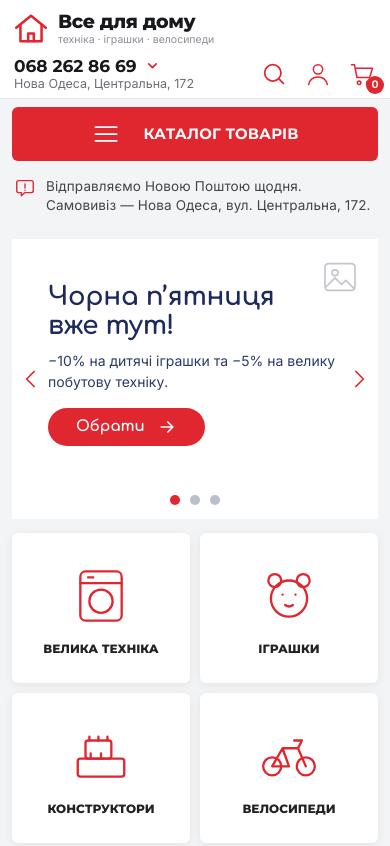
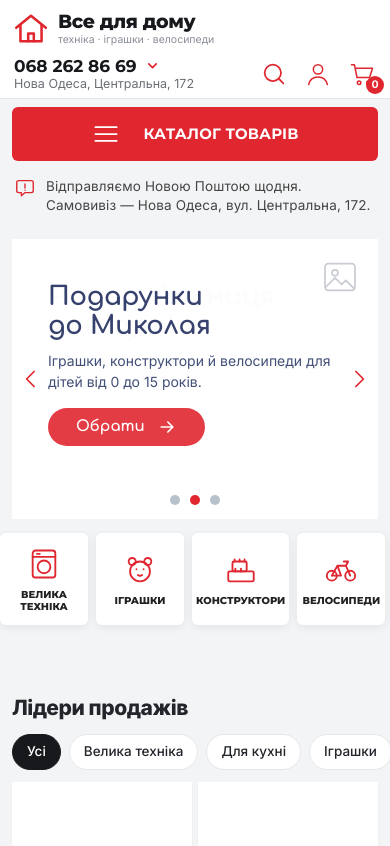
Before and after one commit to arikpromax/vsedjadomy, a plain HTML site: page index.html in a window 390 px wide. Shown: the top 846 px of the page. Drawn offline with Linux system fonts and the light colour scheme.

Commit message:
Плитки категорій: менші, в рівень з каталогом, 9 шт, гортаються вбік
Co-Authored-By: Claude Opus 5.5 <noreply@anthropic.com>

```diff
--- a/index.html
+++ b/index.html
@@ -54,6 +54,7 @@
     <symbol id="i-gift" viewBox="0 0 24 24"><path d="M4.5 11h15v9h-15zM3.5 7.5h17V11h-17zM12 7.5V20M12 7.5C11 4.5 7.5 4 7.5 6s3 1.5 4.5 1.5zM12 7.5c1-3 4.5-3.5 4.5-1.5s-3 1.5-4.5 1.5z"/></symbol>
     <symbol id="i-info" viewBox="0 0 24 24"><path d="M5 4h14a2 2 0 0 1 2 2v9a2 2 0 0 1-2 2h-7l-4 3.5V17H5a2 2 0 0 1-2-2V6a2 2 0 0 1 2-2z"/><path d="M12 7.5v4.5M12 14.5h.01"/></symbol>
     <symbol id="i-tag" viewBox="0 0 24 24"><path d="M3.5 12.5l8-8h8v8l-8 8z"/><circle cx="15.5" cy="8.5" r="1.4"/></symbol>
+    <symbol id="i-rug" viewBox="0 0 24 24"><rect x="4.5" y="5" width="15" height="14" rx="1"/><rect x="8" y="8.5" width="8" height="7" rx=".5"/><path d="M7 5V3M10 5V3M13 5V3M16 5V3M7 21v-2M10 21v-2M13 21v-2M16 21v-2"/></symbol>
   </defs>
 </svg>
 
@@ -114,13 +115,20 @@
       <button class="banner__arr banner__arr--r" data-dir="1" aria-label="Далі"><svg class="ic"><use href="#i-right"/></svg></button>
       <div class="banner__dots"><i class="on"></i><i></i><i></i></div>
     </div>
+    <div class="tiles-wrap">
+      <button class="tiles__arr tiles__arr--l" data-dir="-1" aria-label="Назад"><svg class="ic"><use href="#i-left"/></svg></button>
       <div class="tiles">
         <a class="tile" href="#"><span class="tile__ic"><svg class="ic"><use href="#i-washer"/></svg></span><b>Велика техніка</b></a>
         <a class="tile" href="#"><span class="tile__ic"><svg class="ic"><use href="#i-bear"/></svg></span><b>Іграшки</b></a>
         <a class="tile" href="#"><span class="tile__ic"><svg class="ic"><use href="#i-blocks"/></svg></span><b>Конструктори</b></a>
         <a class="tile" href="#"><span class="tile__ic"><svg class="ic"><use href="#i-bike"/></svg></span><b>Велосипеди</b></a>
         <a class="tile" href="#"><span class="tile__ic"><svg class="ic"><use href="#i-pram"/></svg></span><b>Коляски</b></a>
-      <a class="tile tile--m" href="#"><span class="tile__ic"><svg class="ic"><use href="#i-kettle"/></svg></span><b>Техніка для кухні</b></a>
+        <a class="tile" href="#"><span class="tile__ic"><svg class="ic"><use href="#i-kettle"/></svg></span><b>Техніка для кухні</b></a>
+        <a class="tile" href="#"><span class="tile__ic"><svg class="ic"><use href="#i-tv"/></svg></span><b>Телевізори</b></a>
+        <a class="tile" href="#"><span class="tile__ic"><svg class="ic"><use href="#i-rug"/></svg></span><b>Килими</b></a>
+        <a class="tile" href="#"><span class="tile__ic"><svg class="ic"><use href="#i-roll"/></svg></span><b>Шпалери</b></a>
+      </div>
+      <button class="tiles__arr tiles__arr--r" data-dir="1" aria-label="Далі"><svg class="ic"><use href="#i-right"/></svg></button>
     </div>
   </div>
 </section>
--- a/script.js
+++ b/script.js
@@ -186,3 +186,21 @@ document.querySelectorAll('.grid[data-list]').forEach(function (grid) {
     if (s) s.parentNode.querySelectorAll('span').forEach(function (x) { x.classList.toggle('on', x === s); });
   });
 })();
+
+// category tiles: arrows scroll the row sideways
+(function () {
+  var wrap = document.querySelector('.tiles-wrap');
+  if (!wrap) return;
+  var row = wrap.querySelector('.tiles');
+  var l = wrap.querySelector('.tiles__arr--l'), r = wrap.querySelector('.tiles__arr--r');
+  function upd() {
+    l.disabled = row.scrollLeft < 4;
+    r.disabled = row.scrollLeft + row.clientWidth >= row.scrollWidth - 4;
+  }
+  [l, r].forEach(function (b) {
+    b.addEventListener('click', function () { row.scrollBy({ left: Number(b.dataset.dir) * row.clientWidth * 0.8, behavior: 'smooth' }); });
+  });
+  row.addEventListener('scroll', upd, { passive: true });
+  window.addEventListener('resize', upd);
+  upd();
+})();
--- a/style.css
+++ b/style.css
@@ -512,3 +512,37 @@ ul{list-style:none}
   .tile b{font-size:12px}
 }
 @media (max-width:760px){.ph--banner span{display:none}}
+
+/* ===== category tiles: one side-scrolling row, level with the catalog bottom ===== */
+.first{align-items:stretch}
+.first__main{min-height:0}
+.tiles-wrap{position:relative;flex:1 1 auto;min-height:132px;display:flex}
+.tiles-wrap .tiles{display:flex;gap:12px;flex:1;min-width:0;overflow-x:auto;scroll-snap-type:x mandatory;scroll-behavior:smooth;scrollbar-width:none;padding:0;margin:0}
+.tiles-wrap .tiles::-webkit-scrollbar{display:none}
+.tiles-wrap .tile{flex:0 0 calc((100% - 60px) / 6);height:auto;min-height:132px;gap:10px;padding:12px 8px;scroll-snap-align:start}
+.tiles-wrap .tile__ic{width:60px;height:60px}
+.tiles-wrap .tile__ic .ic{width:52px;height:52px;stroke-width:1.1}
+.tiles-wrap .tile b{font-size:12.5px;line-height:1.2}
+.tiles__arr{position:absolute;top:50%;transform:translateY(-50%);z-index:2;width:34px;height:34px;border-radius:50%;background:#fff;color:var(--accent);display:grid;place-items:center;box-shadow:0 2px 10px rgba(0,0,0,.15);transition:opacity .2s}
+.tiles__arr .ic{width:20px;height:20px;stroke-width:2.2}
+.tiles__arr--l{left:-12px}.tiles__arr--r{right:-12px}
+.tiles__arr[disabled]{opacity:0;pointer-events:none}
+@media (max-width:1200px){
+  .tiles-wrap .tile{flex-basis:calc((100% - 48px) / 5)}
+}
+@media (max-width:1000px){
+  .tiles-wrap{flex:none}
+  .tiles-wrap .tile{flex-basis:132px;min-height:128px}
+}
+@media (max-width:760px){
+  .tiles-wrap{margin:2px -14px 0}
+  .tiles-wrap .tiles{display:flex;gap:8px;padding:2px 14px 6px;overflow-x:auto;grid-template-columns:none}
+  .tiles-wrap .tile,.tiles-wrap .tile--m{flex:0 0 88px;height:92px;min-height:0;gap:6px;padding:8px 4px;border-radius:6px}
+  .tiles-wrap .tile__ic{width:38px;height:38px}
+  .tiles-wrap .tile__ic .ic{width:34px;height:34px;stroke-width:1.3}
+  .tiles-wrap .tile b{font-size:10px}
+  .tiles__arr{display:none}
+}
+.first__main{min-width:0}
+@media (max-width:1000px){.first{grid-template-columns:minmax(0,1fr)}}
+@media (max-width:760px){.tiles-wrap{margin:2px -12px 0}.tiles-wrap .tiles{padding:2px 12px 6px}}
```
Lines whose indentation alone changed are shown as unchanged.
